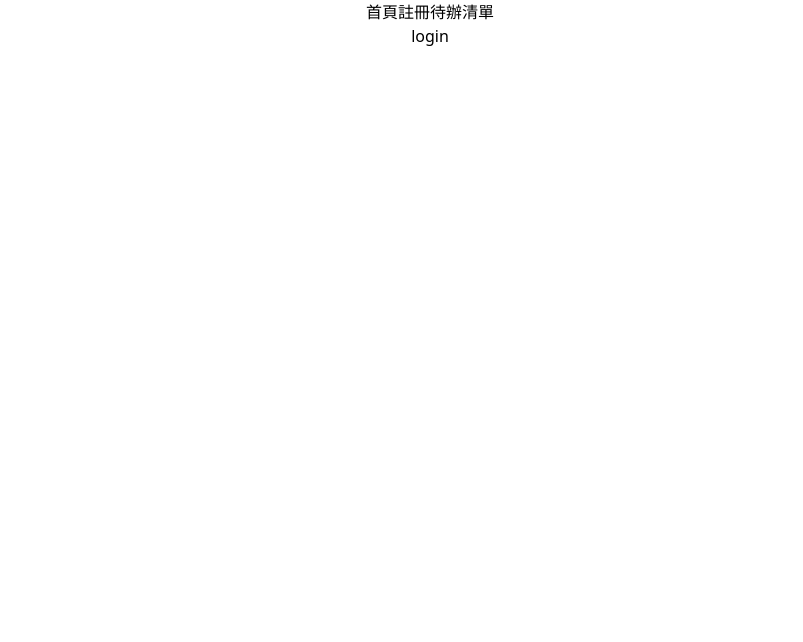
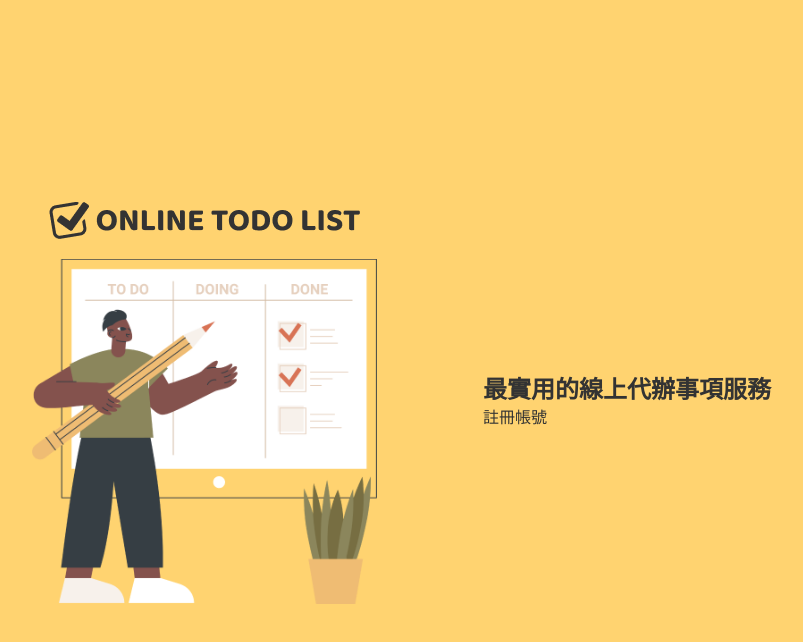
Before and after one commit to jcsamoyed/react-online-todolist, a React app: page /#/ in a window 1280 px wide. Shown: the top 642 px of the page, without its empty margins (210-1013 px from the left). Built offline with nearby package versions, Linux system fonts and the light colour scheme.

Commit message:
feat(index): 新增首頁版型

```diff
--- a/src/App.css
+++ b/src/App.css
@@ -1,38 +1,6 @@
+@import url('https://fonts.googleapis.com/css2?family=Noto+Sans+TC:wght@400;700&display=swap');
+
 .App {
-  text-align: center;
+  font-family: 'Noto Sans TC', sans-serif;
+  color: #333;
 }
-
-.App-logo {
-  height: 40vmin;
-  pointer-events: none;
-}
-
-@media (prefers-reduced-motion: no-preference) {
-  .App-logo {
-    animation: App-logo-spin infinite 20s linear;
-  }
-}
-
-.App-header {
-  background-color: #282c34;
-  min-height: 100vh;
-  display: flex;
-  flex-direction: column;
-  align-items: center;
-  justify-content: center;
-  font-size: calc(10px + 2vmin);
-  color: white;
-}
-
-.App-link {
-  color: #61dafb;
-}
-
-@keyframes App-logo-spin {
-  from {
-    transform: rotate(0deg);
-  }
-  to {
-    transform: rotate(360deg);
-  }
-}
--- a/src/App.js
+++ b/src/App.js
@@ -1,6 +1,6 @@
 import { Routes, Route, Outlet } from "react-router-dom";
 import './App.css';
-import Layout from "./components/Layout";
+import IndexLayout from "./components/IndexLayout";
 import NotFound from "./pages/NotFound";
 import Login from "./pages/Login";
 import Signup from "./pages/Signup";
@@ -11,7 +11,7 @@ function App() {
     <div className="App">
       <Outlet />
       <Routes>
-        <Route path="/" element={<Layout />}>
+        <Route path="/" element={<IndexLayout />}>
           <Route index element={<Login />} />
           <Route path="/signup" element={<Signup />} />
           <Route path="*" element={<NotFound />} />
--- /dev/null
+++ b/src/components/IndexLayout.js
@@ -0,0 +1,17 @@
+import { Outlet } from "react-router-dom";
+
+function IndexLayout() {
+  return (
+    <div className="flex justify-center items-center min-h-screen bg-yello">
+      <div className="flex flex-col md:flex-row items-center md:gap-12 lg:gap-[106px] md:w-9/12 md:max-w-[796px]">
+        <div className="flex md:flex-col items-center md:w-6/12">
+          <img src={require('@/assets/images/logo.png')} className="mb-4 lg:w-fit" alt="logo" />
+          <img src={require('@/assets/images/hero.png')} className="hidden md:block" alt="ONLINE TODO LIST" />
+        </div>
+        <Outlet />
+      </div>
+    </div>
+  )
+}
+
+export default IndexLayout;
--- a/src/components/Layout.js
+++ /dev/null
@@ -1,16 +0,0 @@
-import { NavLink, Outlet } from "react-router-dom";
-
-function Layout() {
-  return (
-    <>
-      <nav>
-        <NavLink to="/">首頁</NavLink>
-        <NavLink to="/signup">註冊</NavLink>
-        <NavLink to="/todo-list">待辦清單</NavLink>
-      </nav>
-      <Outlet />
-    </>
-  )
-}
-
-export default Layout;
--- a/src/pages/Login.js
+++ b/src/pages/Login.js
@@ -1,8 +1,11 @@
+import { Link } from "react-router-dom";
+
 function Login() {
   return (
-    <>
-      <p>login</p>
-    </>
+    <div className="md:w-6/12">
+      <h1 className="text-xl lg:text-2xl	font-bold">最實用的線上代辦事項服務</h1>
+      <Link to="/signup">註冊帳號</Link>
+    </div>
   )
 }
 
--- a/tailwind.config.js
+++ b/tailwind.config.js
@@ -4,6 +4,10 @@ module.exports = {
     "./src/**/*.{js,jsx,ts,tsx}",
   ],
   theme: {
+    colors: {
+      yello: '#FFD370',
+      black: '#333'
+    },
     extend: {},
   },
   plugins: [],
```
Also changed, not shown: src/assets/images/hero.png (added), src/assets/images/logo.png (added).
